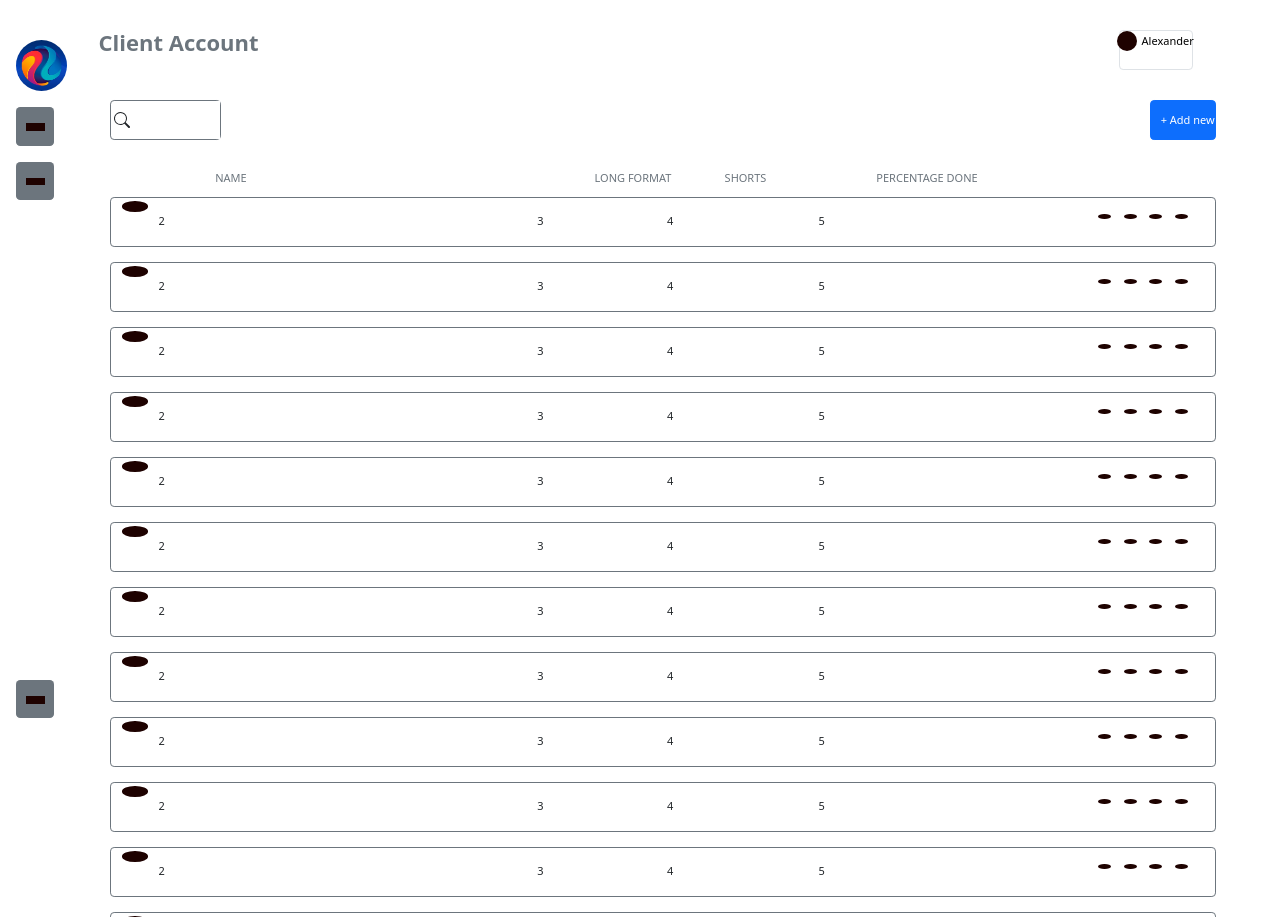
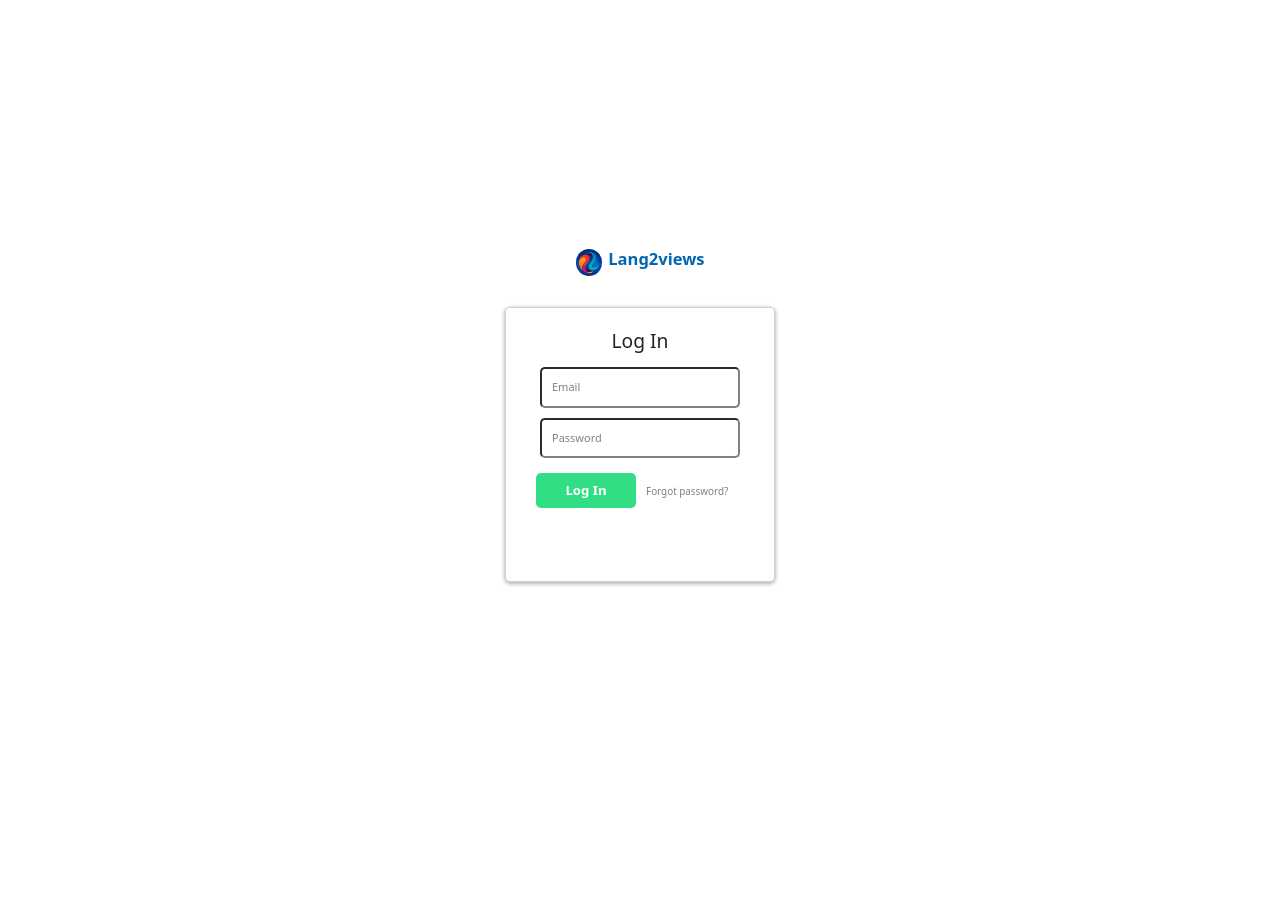
Before and after one commit to ndubs18/lang2views, a React (Vite) app in the folder lang2views-frontend/: page / in a window 1280 px wide. After the commit the page ends 800 px from the top, so only its background shows below. Built offline with nearby package versions, Linux system fonts and the light colour scheme.

Commit message:
Fixed the login page design and cleaned up the directory.

```diff
--- a/lang2views-frontend/src/App.jsx
+++ b/lang2views-frontend/src/App.jsx
@@ -9,8 +9,8 @@ import Upload from "./Components/VideoList/Upload/Upload";
 function App() {
   return (
     <>
-      {/*<LoginPage />*/}
-      <ClientAndSampleCreationViews />
+      <LoginPage />
+      {/*<ClientAndSampleCreationViews />*/}
       {/*<LongFormatVideoList />*/}
     </>
   );
--- a/lang2views-frontend/src/Components/login.css
+++ b/lang2views-frontend/src/Components/Login/login.css
@@ -17,19 +17,20 @@
 
 .login-title {
     font-size: 1.5em;
+    font-weight: bold;
 }
 
 .lang2views-logo {
-    height: 35%;
-    width: 35%;
+    height: 30%;
+    width: 30%;
     border-radius: 50%;
 }
 
 .card {
     padding: 1% 3% 1% 3%;
     background-color: #fff;
-    border-radius: 4%;
-    box-shadow: rgb(0 0 0 / 20%) 0px 2px 1px -1px, rgb(0 0 0 / 14%) 0px 1px 1px 0px, rgb(0 0 0 / 12%) 0px 1px 3px 0px;
+    border-radius: 5px;
+    box-shadow: rgb(0 0 0 / 20%) 0px 2px 5px -1px, rgb(0 0 0 / 14%) 0px 1px 5px 0px, rgb(0 0 0 / 12%) 0px 1px 5px 0px;
 }
 
 .header {
@@ -37,13 +38,18 @@
     flex-direction: row;
     justify-content: center;
     align-items: center;
+    margin-top: 10px;
 }
 
 .input {
-    border-radius: 6%;
+    border-radius: 5px;
     border-color: grey;
     margin-bottom: 5%;
     padding: 5%;
+    background-color: white;
+    color: grey;
+    font-size: 1em;
+    width: 200px;
 }
 
 .input::placeholder {
@@ -61,6 +67,7 @@
     margin-bottom: 30%;
     margin-left: -2%;
     margin-right: -2%;
+    margin-top: 5px;
     flex-direction: row;
     justify-content: center;
     align-items: center;
@@ -70,13 +77,18 @@
     background-color: #32de84;
     color: white;
     border: 0;
-    padding: 0% 10% 0% 10%;
-    border-radius: 10%;
+    padding: 0% 7.5% 0% 7.5%;
+    width: 100px;
+    height: 35px;
+    border-radius: 5px;
     cursor: pointer;
+    margin-right: 10px;
 }
 
 .login-button-text {
-    font-size: .9em;
+    font-size: 1.2em;
+    margin: 0;
+    font-weight: bold;
 }
 
 .forgot-button {
@@ -86,6 +98,6 @@
 }
 
 .forgot-button-text {
-    font-size: .6em;
+    font-size: .9em;
     color: grey;
 }
--- a/lang2views-frontend/src/Components/login.jsx
+++ b/lang2views-frontend/src/Components/Login/login.jsx
@@ -1,6 +1,6 @@
 import { useEffect, useState } from "react";
 import "./login.css";
-import Lang2ViewsLogo from "../Images/lang2views_logo.jpeg";
+import Lang2ViewsLogo from "../../Images/lang2views_logo.jpeg";
 import axios from "axios";
 
 function login() {
@@ -75,7 +75,7 @@ function login() {
             </div>
             <div className="buttons">
               <button className="login-button" type="submit">
-                <p className="login-button-text">Log In ￫</p>
+                <p className="login-button-text">Log In</p>
               </button>
               <button
                 className="forgot-button"
--- a/lang2views-frontend/src/Pages/login.jsx
+++ b/lang2views-frontend/src/Pages/login.jsx
@@ -1,4 +1,4 @@
-import Login from "../Components/login";
+import Login from "../Components/Login/login";
 
 function login() {
   return <Login />;
```
